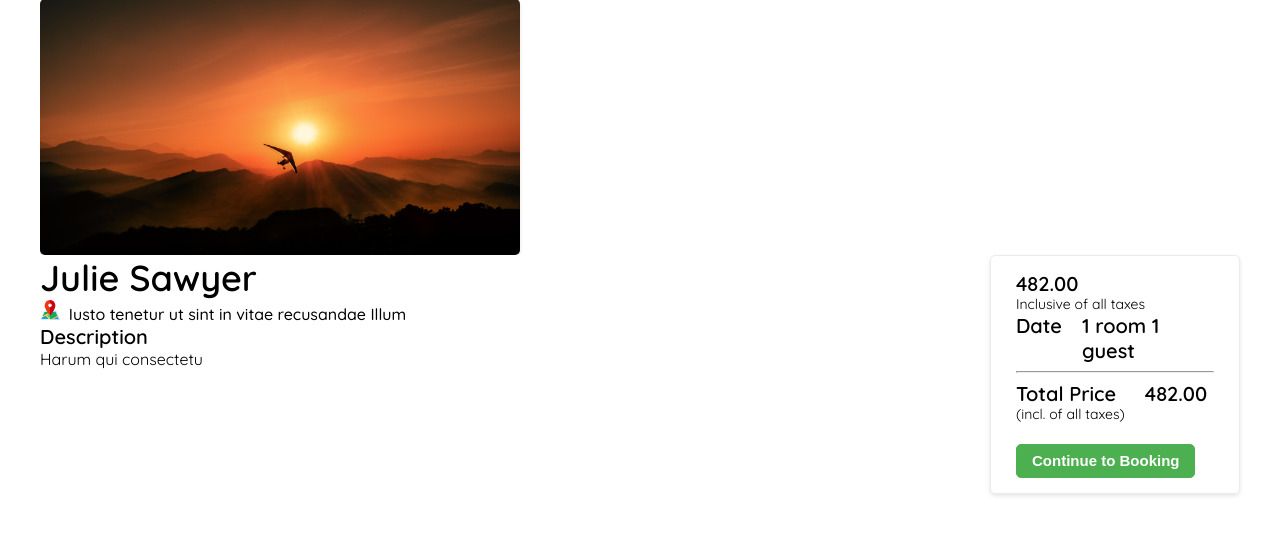
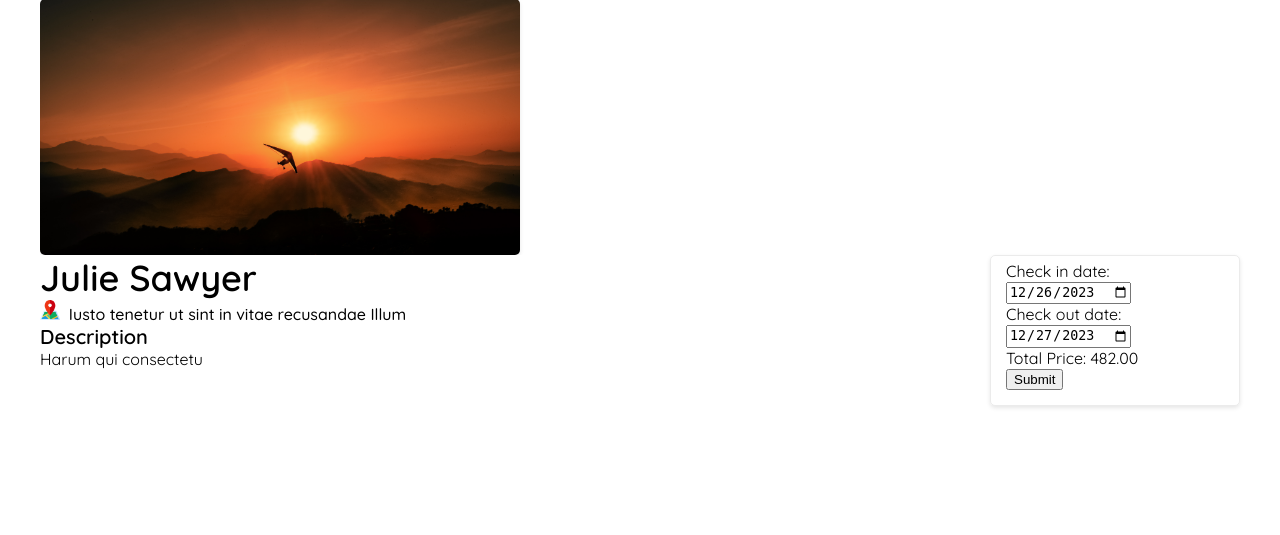
Before and after one commit to pembattech/booking-engine, a Django app: a page that uses templates/base.html in a window 1280 px wide. Shown: the part 73-608 px from the top of the page. Run offline with Django 4.2, Linux system fonts and the light colour scheme; data comes from the database, SQL or seed files in the repository; both versions use the stored data as it was after the commit.

Commit message:
Hotel booking fixed.

```diff
--- a/hotel/admin.py
+++ b/hotel/admin.py
@@ -1,7 +1,7 @@
 from django.contrib import admin
 import admin_thumbnails
 
-from .models import Hotel, HotelImage
+from .models import Hotel, HotelImage, Reservation
 
 @admin_thumbnails.thumbnail('hotel_images')
 class HotelImageInline(admin.TabularInline):
@@ -15,3 +15,4 @@ class HotelAdmin(admin.ModelAdmin):
 # Register your models here.
 admin.site.register(Hotel, HotelAdmin)
 admin.site.register(HotelImage)
+admin.site.register(Reservation)
--- a/hotel/forms.py
+++ b/hotel/forms.py
@@ -1,21 +1,60 @@
 from django import forms
+from datetime import *
 
-from .models import Hotel, HotelImage
+from .models import Hotel, HotelImage, Reservation
+
 
 class HotelForm(forms.ModelForm):
     class Meta:
         model = Hotel
-        fields = ['name', 'address', 'description', 'price']
+        fields = ["name", "address", "description", "price"]
         widgets = {
-            'name': forms.TextInput(attrs={'class': 'input-style'}),
-            'address': forms.TextInput(attrs={'class': 'input-style'}),
-            'description': forms.Textarea(attrs={'class': 'input-style'}),
-            'price': forms.TextInput(attrs={'class': 'input-style'}),
+            "name": forms.TextInput(attrs={"class": "input-style"}),
+            "address": forms.TextInput(attrs={"class": "input-style"}),
+            "description": forms.Textarea(attrs={"class": "input-style"}),
+            "price": forms.TextInput(attrs={"class": "input-style"}),
         }
+
 
 class HotelImageForm(forms.ModelForm):
     class Meta:
         model = HotelImage
-        fields = ['hotel', 'hotel_images']
+        fields = ["hotel", "hotel_images"]
 
-HotelImageFormSet = forms.inlineformset_factory(Hotel, HotelImage, form=HotelImageForm, extra=1, can_delete=True)
+
+HotelImageFormSet = forms.inlineformset_factory(
+    Hotel, HotelImage, form=HotelImageForm, extra=1, can_delete=True
+)
+
+# forms.py
+from django import forms
+from .models import Reservation
+
+class ReservationForm(forms.ModelForm):
+    class Meta:
+        model = Reservation
+        fields = ['check_in_date', 'check_out_date']
+        widgets = {
+            'check_in_date': forms.DateInput(attrs={'type': 'date'}),
+            'check_out_date': forms.DateInput(attrs={'type': 'date'}),
+        }
+
+    def __init__(self, *args, **kwargs):
+        super(ReservationForm, self).__init__(*args, **kwargs)
+
+        # Set default values for check-in and check-out dates
+        today = date.today()
+        tomorrow = today + timedelta(days=1)
+
+        self.fields['check_in_date'].initial = today
+        self.fields['check_out_date'].initial = tomorrow
+
+    def clean(self):
+        cleaned_data = super().clean()
+        check_in_date = cleaned_data.get('check_in_date')
+        check_out_date = cleaned_data.get('check_out_date')
+
+        if check_in_date and check_out_date and check_out_date <= check_in_date:
+            raise forms.ValidationError("Check-out date must be after the check-in date")
+
+        return cleaned_data
--- a/hotel/models.py
+++ b/hotel/models.py
@@ -1,10 +1,10 @@
 from django.db import models
 from django.contrib.auth.models import User
+from decimal import Decimal
 
 from base.helper import generate_slug  # Import the generate_slug function
 
 # Create your models here.
-
 
 class Hotel(models.Model):
     hotelier = models.ForeignKey(User, on_delete=models.SET_NULL, null=True)
@@ -29,3 +29,20 @@ class HotelImage(models.Model):
 
     def __str__(self):
         return f"Images for {self.hotel.name}"
+
+class Reservation(models.Model):
+    user = models.ForeignKey(User, on_delete=models.CASCADE)
+    hotel = models.ForeignKey(Hotel, on_delete=models.CASCADE)
+    check_in_date = models.DateField()
+    check_out_date = models.DateField()
+    total_cost = models.DecimalField(max_digits=10, decimal_places=2)
+    created_at = models.DateTimeField(auto_now_add=True)
+
+    def __str__(self):
+        return f"Reservation for {self.user.username} in {self.hotel.name}"
+
+    def calculate_total_cost(self):
+        # print(self.check_in_date, self.check_out_date)
+        nights = (self.check_out_date - self.check_in_date).days
+
+        return self.hotel.price * Decimal(nights)
--- a/hotel/templates/hotel/hotel_detail.html
+++ b/hotel/templates/hotel/hotel_detail.html
@@ -29,41 +29,60 @@
                 </div>
             </div>
             <div class="continue-booking position-sticky">
-                <div class="hotel-price">
-                    <p class="heading">{{ hotel.price }}</p>
-                    <p class="info">Inclusive of all taxes</p>
 
-                    <div class="div-flex">
-                        <div class="checkin__checkout">
-                            <p>
-                                Date
-                            </p>
-                        </div>
-                        <div class="room__guest">
-                            <p>
-                                1 room
-                                1 guest
-                            </p>
-                        </div>
+                <form id="reservation-form" method="post">
+                    {% csrf_token %}
+                    {{ reservation_form.as_p }}
+
+                    <!-- Display the total cost -->
+                    <div id="total-cost">
+                        <p>Total Price: {{ hotel.price }} </p>
                     </div>
 
-                    <hr>
 
-                    <div class="div-flex">
-                        <div class="tp">
-                            <p>Total Price</p>
-                            <p class="info">(incl. of all taxes)</p>
-                        </div>
-                        <p>{{ hotel.price }}</p>
-                    </div>
-                    <br>
-                    <button class="button-style greenButton">Continue to Booking</button>
+                    <input type="submit" value="Submit">
+                </form>
 
-                </div>
+
             </div>
 
         </div>
     </section>
 </div>
 
+<!-- Include jQuery -->
+<script src="https://code.jquery.com/jquery-3.6.4.min.js"
+    integrity="sha256-oP6HI9z1XaZNBrJURtCoUT5SUnxFr8s3BzRl+cbzUq8=" crossorigin="anonymous"></script>
+
+<script>
+    $(document).ready(function () {
+        // Attach the event listener to form inputs
+        $('#reservation-form input, #reservation-form select').on('input', function () {
+            updateTotalCost();
+        });
+
+        // Function to update the total cost
+        function updateTotalCost() {
+            // Serialize form data
+            var formData = $('#reservation-form').serialize();
+
+            // Update with your actual URL pattern for update_total_cost
+            var url = '{% url "hotel:update_total_cost" hotel.slug %}';
+
+            // Make AJAX request to update total cost
+            $.ajax({
+                type: 'POST',
+                url: url,
+                data: formData,
+                success: function (data) {
+                    $('#total-cost').html('<p>Total Price: ' + data.total_cost + '</p>');
+                },
+                error: function (error) {
+                    console.log(error);
+                }
+            });
+        }
+    });
+
+</script>
 {% endblock %}
--- a/hotel/urls.py
+++ b/hotel/urls.py
@@ -7,4 +7,5 @@ urlpatterns = [
     path("", index, name='hotel'),
     path("add-hotel", register_hotel, name='add_hotel'),
     path("hotel-detail/<slug>", hotel_detail, name='hotel_detail'),
+    path('update_total_cost/<slug>', update_total_cost, name='update_total_cost'),
 ]
--- a/hotel/views.py
+++ b/hotel/views.py
@@ -1,7 +1,10 @@
-from django.shortcuts import render, redirect, get_object_or_404
+from django.shortcuts import render, redirect, get_object_or_404, HttpResponse
 from django.contrib.auth.decorators import login_required
-from .forms import HotelForm, HotelImageFormSet
+from django.http import JsonResponse
+from datetime import datetime
+from decimal import Decimal
 
+from .forms import HotelForm, HotelImageFormSet, ReservationForm
 from .models import Hotel, HotelImage
 
 
@@ -42,10 +45,56 @@ def register_hotel(request):
     return render(request, "hotel/add_hotel.html", context)
 
 
+# views.py
+from django.http import JsonResponse
+from django.views.decorators.http import require_POST
+from django.views.decorators.csrf import csrf_exempt
+from .forms import ReservationForm
+
+
+@csrf_exempt  # For simplicity; consider using a proper CSRF protection method
+@require_POST
+def update_total_cost(request, slug):
+    form = ReservationForm(request.POST)
+
+    print(form)
+
+    if form.is_valid():
+        reservation = form.save(commit=False)
+        reservation.hotel = Hotel.objects.get(slug=slug)
+        tc = reservation.calculate_total_cost()
+        print("pemba")
+        print(reservation.calculate_total_cost())
+        print(JsonResponse({"total_cost": tc}))
+        print("pemba")
+
+        return JsonResponse({"total_cost": tc})
+    else:
+        return JsonResponse({"error": "Invalid form data"}, status=400)
+
+
 def hotel_detail(request, slug):
     hotel = get_object_or_404(Hotel, slug=slug)
     images = hotel.hotelimage_set.all()
 
-    return render(
-        request, "hotel/hotel_detail.html", {"hotel": hotel, "images": images}
-    )
+    if request.method == "POST":
+        reservation_form = ReservationForm(request.POST)
+        print(reservation_form)
+        if reservation_form.is_valid():
+            reservation = reservation_form.save(commit=False)
+            reservation.hotel = hotel
+            reservation.user = request.user
+            total_cost = reservation.calculate_total_cost()
+            reservation.total_cost = total_cost
+
+            reservation.save()
+
+            return redirect("hotel:hotel")
+
+    else:
+        # Pass the hotel instance to the form
+        reservation_form = ReservationForm()
+
+    context = {"hotel": hotel, "images": images, "reservation_form": reservation_form}
+
+    return render(request, "hotel/hotel_detail.html", context)
--- a/templates/base.html
+++ b/templates/base.html
@@ -8,7 +8,6 @@
     <meta name="viewport" content="width=device-width, initial-scale=1.0">
     <title>Booking Engine {% block title %} {% endblock %}</title>
     <link rel="stylesheet" href="{% static 'css/style.css' %}">
-    <script src="https://code.jquery.com/jquery-3.6.4.min.js" integrity="sha256-oP6HI/tZ1oPBl1FBxIs3VPTfL2jgamf8ZsJxqQ5F8sA=" crossorigin="anonymous"></script>
 </head>
 
 <body>
```
Also changed, not shown: db.sqlite3, hotel/migrations/0003_reservation.py (added), hotel/migrations/0004_remove_reservation_reservation_id.py (added).
